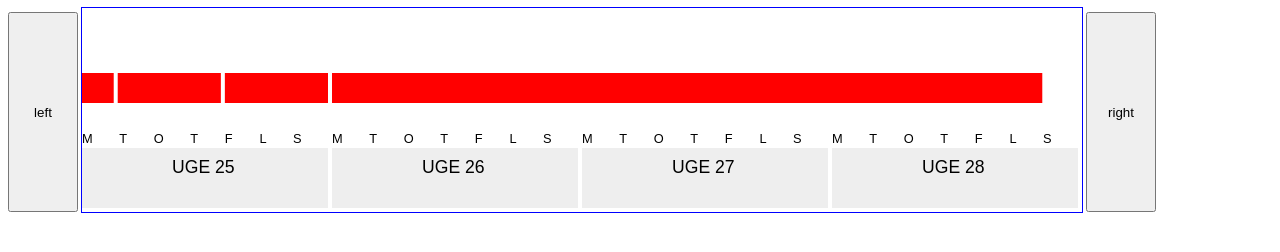
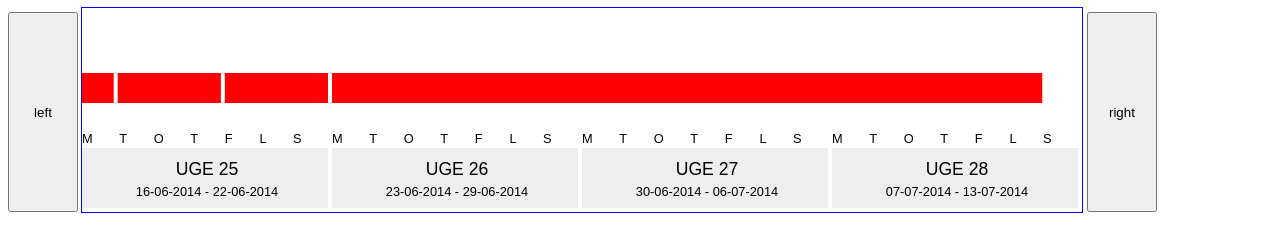
Before and after one commit to glenn124f/d3-calendar-timeline, a website: page index.html in a window 1280 px wide. Drawn offline with Linux system fonts and the light colour scheme.

Commit message:
date spans added

```diff
--- a/app.js
+++ b/app.js
@@ -54,11 +54,12 @@ var Chart = function(trackdata, elmid) {
         var start = moment(current[0]).hours(-7*24);
         var end = moment(current[1]);
 
+        console.log('generateWeeks', start.toString(), start.toDate().getWeek(), end.toDate().getWeek());
         while (start.isBefore(end)) {
-            weeks.push(moment(start).toDate()); //{
-            //     start: moment(start).toDate(),
-            //     weeknr: '' + moment(start).toDate().getWeek() + moment(start).toDate().getFullYear()
-            // });
+            weeks.push({
+                start: moment(start).toDate(),
+                weeknr: '' + moment(start).toDate().getWeek() + moment(start).toDate().getFullYear()
+            });
             start.hours(7*24);
         }
         return weeks;
@@ -80,38 +81,54 @@ var Chart = function(trackdata, elmid) {
 
         var weekBoxes = generateWeeks();
         var weekNrOffset = 90;
+        var weekstart = function(d) { return xScale(d.start); };
+        var midweek = function (d) {
+            return xScale(moment(d.start).hours(3.5*24).toDate());
+        };
+
 
         var weeks = svg.selectAll('g.week-boxes')
-            .data(weekBoxes, function(d) { return d.toString(); })
-            .attr('transform', function(d) {
-                return 'translate(' + xScale(d) + ', ' + (calendarHeight - weekboxHeight) + ')';
-            });
+            .data(weekBoxes, function(d) { return d.start; });
 
+        weeks.selectAll('rect').attr('x', weekstart);
+        weeks.selectAll('text.box').attr('x', midweek);
+        weeks.selectAll('text.datespan').attr('x', midweek);
+        weeks.selectAll('text.days').transition().attr('x', weekstart);
+
+        // we dont use transform on g because we want different animation behaviour for sub elements
         var weekElm = weeks.enter()
             .append('g')
-            .attr('class', 'week-boxes')
-            .attr('transform', function(d) {
-                return 'translate(' + xScale(d) + ', ' + (calendarHeight - weekboxHeight) + ')';
-            });
+            .attr('class', 'week-boxes');
 
         weekElm.append('rect')
-            .attr('width', 246)
+            .attr('x', weekstart)
+            .attr('y', calendarHeight - weekboxHeight)
+            .attr('width', function(d) { return xScale(moment(d.start).hours(7*24).toDate()) - xScale(d.start) - 4; })
             .attr('height', weekboxHeight)
             .attr('fill', '#eee');
 
         weekElm.append('text')
             .attr('class', 'box')
-            .attr('x', weekNrOffset)
-            .attr('y', 25)
-            .attr('width', 246)
-            .attr('height', weekboxHeight)
-            .text(function(d) { return 'UGE ' + d.getWeek(); });
+            .attr('text-anchor', 'middle')
+            .attr('x', midweek)
+            .attr('y', calendarHeight - weekboxHeight + 27)
+            .text(function(d) { return 'UGE ' + moment(d.start).isoWeek(); });
+
+        weekElm.append('text')
+            .attr('class', 'datespan')
+            .attr('text-anchor', 'middle')
+            // mid week anchor
+            .attr('x', midweek)
+            .attr('y', calendarHeight - weekboxHeight + 48)
+            .text(function(d) {
+                return moment(d.start).format('DD-MM-YYYY') + ' - ' +
+                    moment(d.start).hours(6*24).format('DD-MM-YYYY');
+            });
 
         weekElm.append('text')
             .attr('class', 'days')
-            .attr('y', -5)
-            .attr('width', 246)
-            .attr('height', 50)
+            .attr('x', weekstart)
+            .attr('y', calendarHeight - weekboxHeight - 5)
             .text('M T O T F L S');
 
 
@@ -124,19 +141,19 @@ var Chart = function(trackdata, elmid) {
         weeks.exit().remove();
     };
 
-    self.panHandler = function(e) {
+    var panHandler = function(e) {
         var left = e.target.id === 'pan-left';
         var curr = xScale.domain();
-        var shift = (7*24*60*60*1000) * (left?1:-1);
-        curr[0].setTime(curr[0].getTime() - shift);
-        curr[1].setTime(curr[1].getTime() - shift);
-        xScale.domain(curr);
+        xScale.domain([
+            moment(curr[0]).hours((left?-1:1)*7*24).toDate(),
+            moment(curr[1]).hours((left?-1:1)*7*24).toDate()
+        ]);
 
         update({panned: true});
     };
 
-    document.getElementById('pan-left').addEventListener('click', self.panHandler);
-    document.getElementById('pan-right').addEventListener('click', self.panHandler);
+    document.getElementById('pan-left').addEventListener('click', panHandler);
+    document.getElementById('pan-right').addEventListener('click', panHandler);
 
     // call update to render initial weeks
     update({});
--- a/index.html
+++ b/index.html
@@ -5,18 +5,22 @@
 <script src="moment.js"></script>
 <script src="d3.js"></script>
 <style>
+* {
+    font-family: sans-serif;
+}
 .days-line {
-    font-family: sans-serif;
     font-size: 90%;
 }
 .week-boxes text.box {
-    font-family: sans-serif;
     font-weight: normal;
     font-size: 110%;
 }
 
+.week-boxes text.datespan {
+    font-size: 80%;
+}
+
 .week-boxes text.days {
-    font-family: sans-serif;
     font-size: 80%;
     letter-spacing: 0.91em; /* kinda hacky */
 }
```
